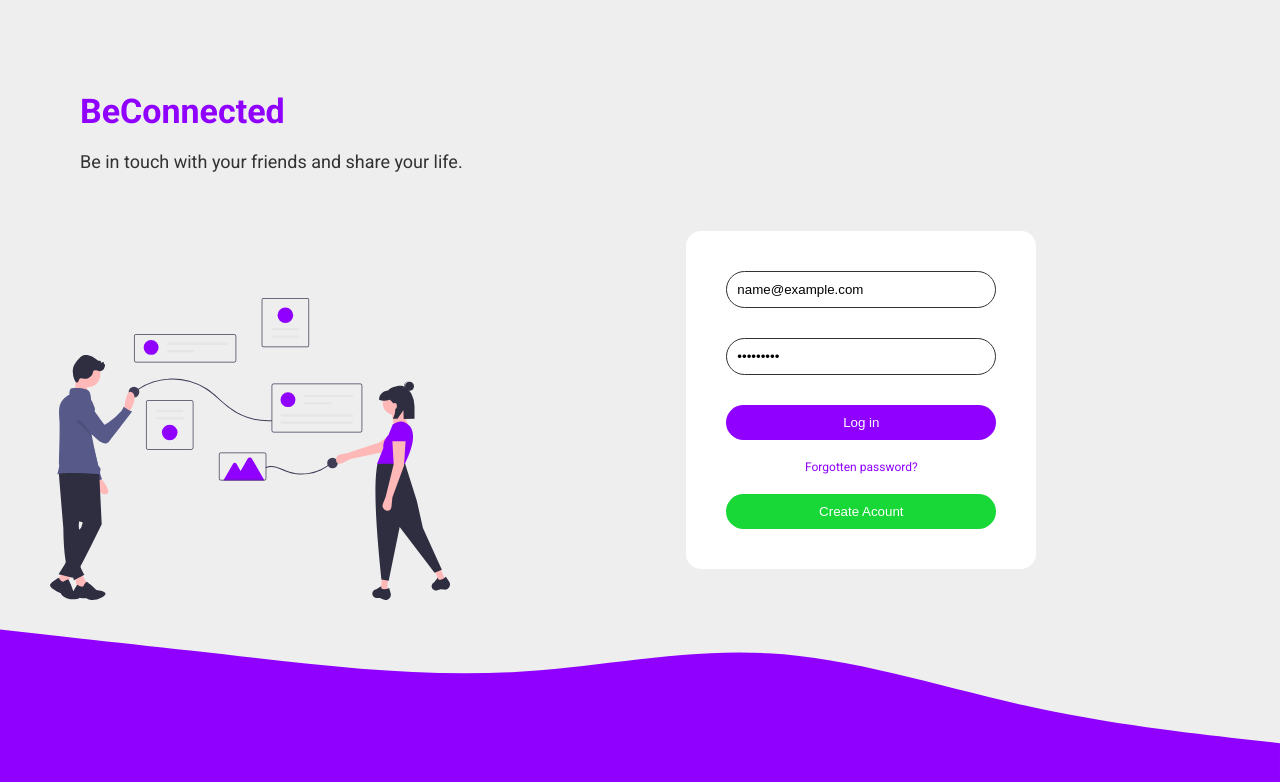
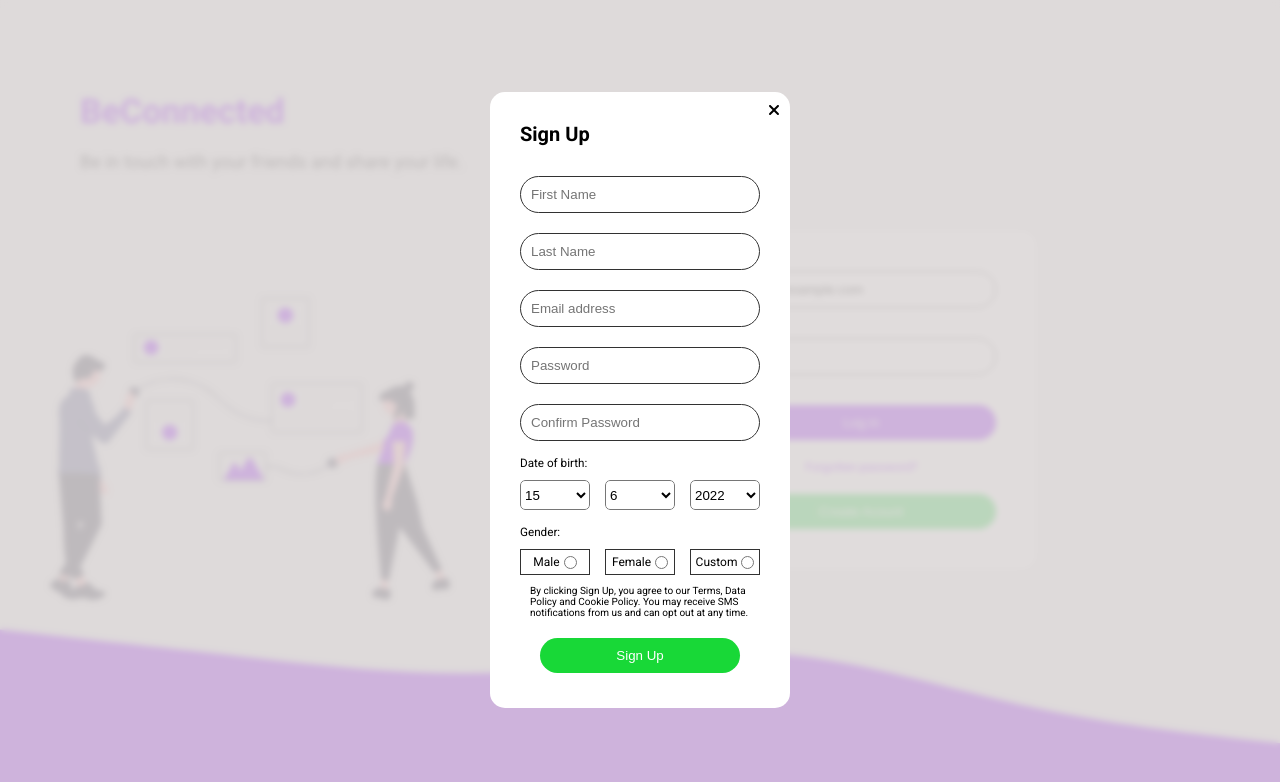
Before and after one commit to radoslawkol/SocialMedia_app, a React (Create React App) app in the folder frontend/: page /login in a window 1280 px wide. Both pictures are taken after typing "name@example.com", "Sample123" into the empty fields and a click on the button "Create Acount". Shown: the top 782 px of the page. Built offline with nearby package versions, Linux system fonts and the light colour scheme.

Commit message:
Add register modal

```diff
--- a/frontend/package.json
+++ b/frontend/package.json
@@ -3,6 +3,9 @@
   "version": "0.1.0",
   "private": true,
   "dependencies": {
+    "@fortawesome/fontawesome-svg-core": "^6.1.1",
+    "@fortawesome/free-solid-svg-icons": "^6.1.1",
+    "@fortawesome/react-fontawesome": "^0.1.18",
     "@testing-library/jest-dom": "^5.16.4",
     "@testing-library/react": "^13.3.0",
     "@testing-library/user-event": "^13.5.0",
--- /dev/null
+++ b/frontend/src/components/login/RegisterModal.js
@@ -0,0 +1,119 @@
+/* eslint-disable react/prop-types */
+import { Formik, Form } from "formik";
+import React from "react";
+import classes from "./RegisterModal.module.scss";
+import LoginInput from "./LoginInput";
+import { FontAwesomeIcon } from "@fortawesome/react-fontawesome";
+import { faXmark } from "@fortawesome/free-solid-svg-icons";
+
+// eslint-disable-next-line no-unused-vars
+export default function RegisterModal({ modalVisible, setModalVisible }) {
+	const changeHandler = () => {};
+	return (
+		<div className={classes.backdrop}>
+			<div className={classes.register}>
+				<FontAwesomeIcon
+					icon={faXmark}
+					className={classes.register__close}
+					onClick={() => setModalVisible(false)}
+				></FontAwesomeIcon>
+				<h2 className={classes.register__heading}>Sign Up</h2>
+				<Formik className={classes.register__container}>
+					<Form className={classes.register__form}>
+						<div className={classes.register__inputs}>
+							<LoginInput
+								type='text'
+								name='firstName'
+								placeholder='First Name'
+							/>
+							<LoginInput type='text' name='lastName' placeholder='Last Name' />
+							<LoginInput
+								type='email'
+								name='email'
+								placeholder='Email address'
+							/>
+							<LoginInput
+								type='password'
+								name='password'
+								placeholder='Password'
+							/>
+							<LoginInput
+								type='password'
+								name='confirmPassword'
+								placeholder='Confirm Password'
+							/>
+						</div>
+						<h3 className={classes["register__title"]}>Date of birth:</h3>
+						<div className={classes.register__birthday}>
+							<select
+								name='day'
+								value={15}
+								className={classes.register__select}
+								onChange={changeHandler}
+							>
+								<option value={15}>15</option>
+							</select>
+							<select
+								name='month'
+								value={6}
+								className={classes.register__select}
+								onChange={changeHandler}
+							>
+								<option value={6}>6</option>
+							</select>
+							<select
+								name='year'
+								value={2022}
+								className={classes.register__select}
+								onChange={changeHandler}
+							>
+								<option value={2022}>2022</option>
+							</select>
+						</div>
+						<h3 className={classes["register__title"]}>Gender:</h3>
+						<div className={classes.register__gender}>
+							<label htmlFor='male' className={classes.register__label}>
+								Male
+								<input
+									type='radio'
+									name='gender'
+									id='male'
+									value='male'
+									className={classes.register__genderInput}
+								/>
+							</label>
+							<label htmlFor='female' className={classes.register__label}>
+								Female
+								<input
+									type='radio'
+									name='gender'
+									id='female'
+									value='female'
+									className={classes.register__genderInput}
+								/>
+							</label>
+							<label htmlFor='custom' className={classes.register__label}>
+								Custom
+								<input
+									type='radio'
+									name='gender'
+									id='custom'
+									value='custom'
+									className={classes.register__genderInput}
+								/>
+							</label>
+						</div>
+					</Form>
+				</Formik>
+				<p className={classes.register__policy}>
+					By clicking Sign Up, you agree to our Terms, Data Policy and Cookie
+					Policy. You may receive SMS notifications from us and can opt out at
+					any time.
+				</p>
+				<button className={`btn btn--green ${classes.register__btn}`}>
+					Sign Up
+				</button>
+			</div>
+		</div>
+	);
+}
--- /dev/null
+++ b/frontend/src/components/login/RegisterModal.module.scss
@@ -0,0 +1,88 @@
+@import "../../sass/index.scss";
+
+.register {
+	position: relative;
+	width: 30rem;
+	padding: 3rem;
+	position: absolute;
+	top: 50%;
+	left: 50%;
+	transform: translate(-50%, -50%);
+	background-color: $secondary-background;
+	border-radius: 15px;
+
+	&__close {
+		position: absolute;
+		top: 0;
+		right: 0;
+		padding: 1rem;
+		font-size: 1.6rem;
+		cursor: pointer;
+	}
+
+	&__heading {
+		margin-bottom: 3rem;
+		font-size: 2rem;
+		font-weight: 700;
+	}
+
+	&__inputs {
+		display: flex;
+		flex-direction: column;
+		gap: 2rem;
+	}
+	&__title {
+		margin: 1.5rem 0 1rem;
+		font-weight: 400;
+	}
+
+	&__birthday {
+		display: flex;
+		justify-content: space-between;
+	}
+
+	&__select {
+		width: 7rem;
+		height: 3rem;
+		border-radius: 5px;
+		background-color: #fff;
+		outline: $secondary-background solid 1px;
+	}
+	&__gender {
+		display: flex;
+		justify-content: space-between;
+	}
+
+	&__label {
+		width: 7rem;
+		display: flex;
+		justify-content: center;
+		align-items: center;
+		padding: 0.5rem;
+		font-size: 1.2rem;
+		border: 1px solid $primary-color;
+	}
+	&__genderInput {
+		margin-left: 4px;
+	}
+
+	&__policy {
+		margin: 1rem;
+	}
+
+	&__btn {
+		display: block;
+		width: 20rem;
+		margin: 2rem auto 0.5rem;
+	}
+}
+
+.backdrop {
+	position: absolute;
+	top: 0;
+	left: 0;
+	width: 100%;
+	height: 100%;
+	background-color: $backdrop-color;
+	backdrop-filter: blur(3px);
+}
--- a/frontend/src/pages/login/index.js
+++ b/frontend/src/pages/login/index.js
@@ -1,4 +1,4 @@
-import React from "react";
+import React, { useState } from "react";
 import { Formik, Form } from "formik";
 import * as yup from "yup";
 import classes from "./login.module.scss";
@@ -6,8 +6,14 @@ import LoginInput from "../../components/login/LoginInput";
 import wave from "../../images/wave.svg";
 import { Link } from "react-router-dom";
 import image from "../../images/online_connection.svg";
+import RegisterModal from "../../components/login/RegisterModal";
 
 export default function Login() {
+	const [modalVisible, setModalVisible] = useState(false);
+
+	const showModalHandler = () => {
+		setModalVisible(true);
+	};
 	return (
 		<div className={classes.login}>
 			<div className={classes["login__left-side"]}>
@@ -49,11 +55,21 @@ export default function Login() {
 						Forgotten password?
 					</Link>
 				</div>
-				<button className={`btn btn--green ${classes.createBtn}`}>
+				<button
+					className={`btn btn--green ${classes.createBtn}`}
+					onClick={showModalHandler}
+				>
 					Create Acount
 				</button>
 			</div>
 			<img src={wave} alt='purple wave' className={classes.login__wave}></img>
+
+			{modalVisible && (
+				<RegisterModal
+					modalVisible={modalVisible}
+					setModalVisible={setModalVisible}
+				/>
+			)}
 		</div>
 	);
 }
--- a/frontend/src/sass/index.scss
+++ b/frontend/src/sass/index.scss
@@ -7,6 +7,7 @@
 $primary-background: #eeeeee;
 $secondary-background: #fff;
 $green-background: #18d837;
+$backdrop-color: rgba(218, 214, 214, 0.841);
 
 $primary-color: #323232;
 $secondary-color: #8f00ff;
```
Also changed, not shown: frontend/.eslintrc.json, 1 other file (tests, documents, lock files or other folders).
